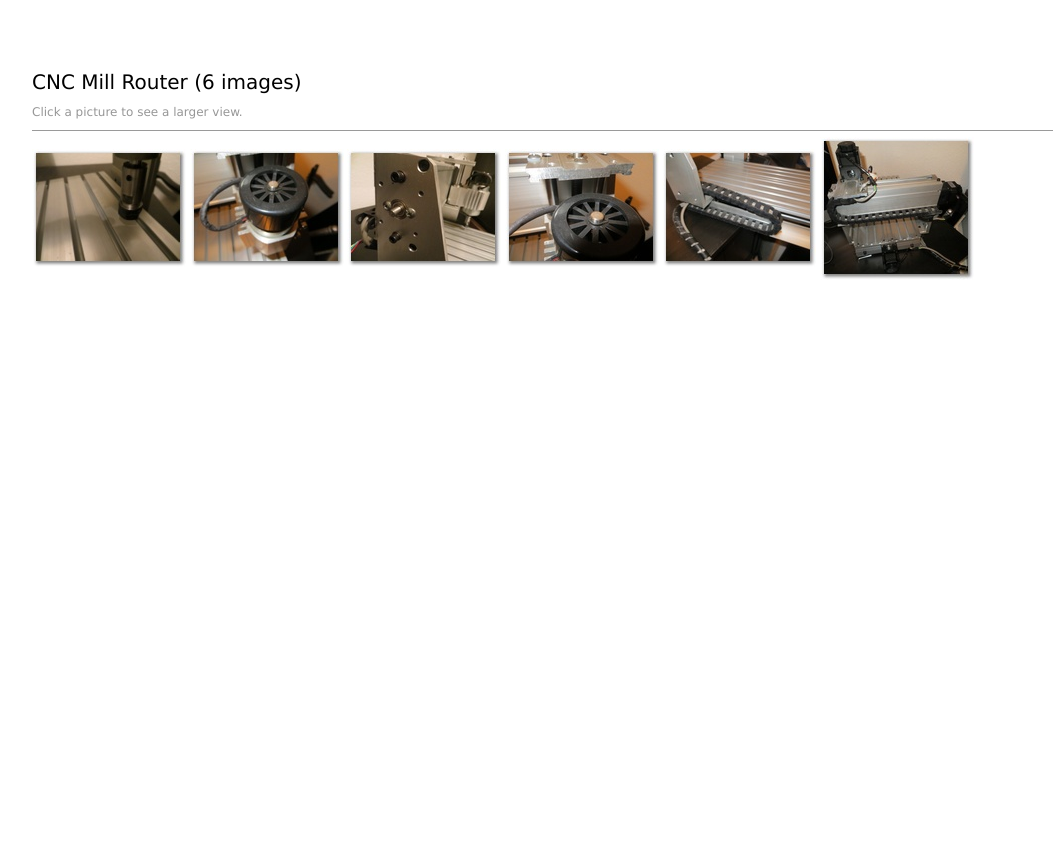
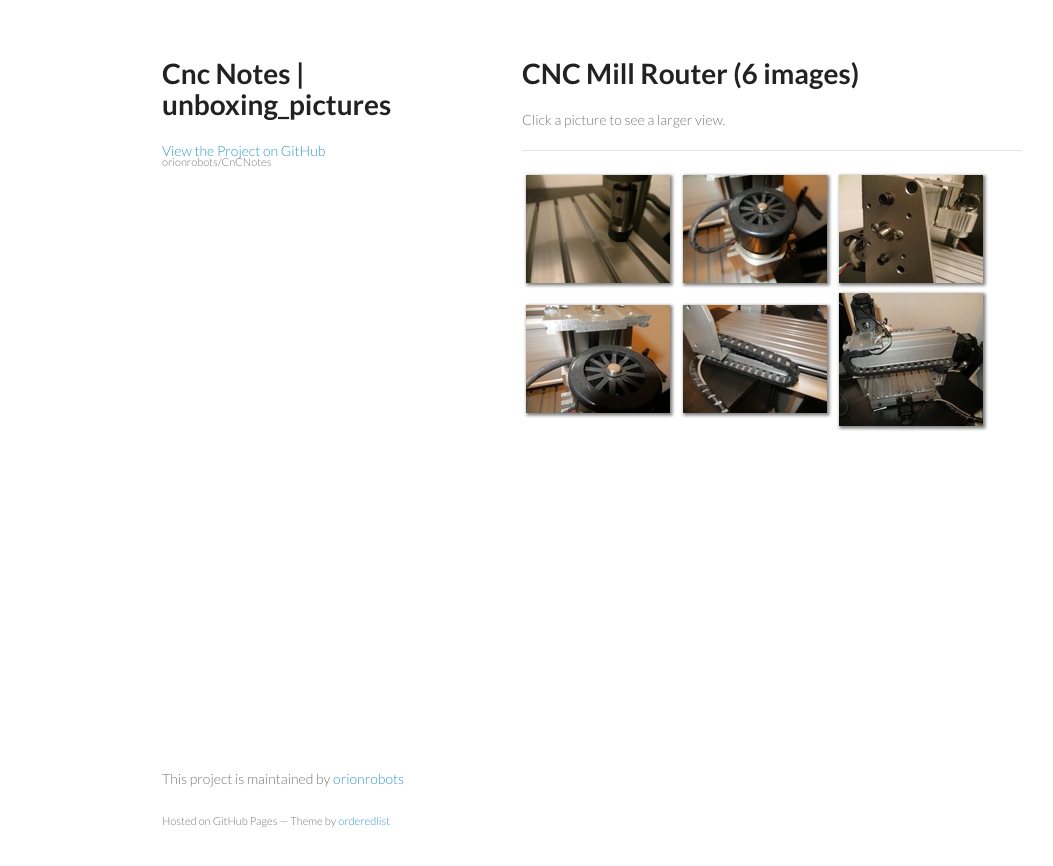
Before and after one commit to orionrobots/CnCNotes, a Jekyll site: the page built from unboxing_pictures/index.html, in a window 1280 px wide. Shown: the top 866 px of the page, without its empty margins (48-1101 px from the left). Built offline with Jekyll 4.4.1, drawn with Linux system fonts in a browser that asks for light colours.

Commit message:
Fixing layouts and paths

```diff
--- a/_config.yml
+++ b/_config.yml
@@ -1,2 +1,3 @@
 pygments: true
 title: Cnc Notes
+baseurl: http://orionrobots.github.io/CnCNotes/
--- a/_layouts/default.html
+++ b/_layouts/default.html
@@ -5,8 +5,8 @@
     <meta http-equiv="X-UA-Compatible" content="chrome=1">
     <title>{{ page.title }}</title>
 
-    <link rel="stylesheet" href="stylesheets/styles.css">
-    <link rel="stylesheet" href="stylesheets/pygment_trac.css">
+    <link rel="stylesheet" href="{{ site.baseurl }}stylesheets/styles.css">
+    <link rel="stylesheet" href="{{ site.baseurl }}stylesheets/pygment_trac.css">
     <meta name="viewport" content="width=device-width, initial-scale=1, user-scalable=no">
     <!--[if lt IE 9]>
     <script src="//html5shiv.googlecode.com/svn/trunk/html5.js"></script>
@@ -15,7 +15,7 @@
   <body>
     <div class="wrapper">
       <header>
-        <h1>{{ site.title }}|{{ page.title }}</h1>
+        <a href="{{ site.baseurl }}index.html"><h1>{{ site.title }} | {{ page.title }}</h1></a>
         <p>{{ page.description }}</p>
 
         <p class="view"><a href="https://github.com/orionrobots/CnCNotes">View the Project on GitHub <small>orionrobots/CnCNotes</small></a></p>
@@ -28,6 +28,6 @@
         <p><small>Hosted on GitHub Pages &mdash; Theme by <a href="https://github.com/orderedlist">orderedlist</a></small></p>
       </footer>
     </div>
-    <script src="javascripts/scale.fix.js"></script>
+    <script src="{{ site.baseurl }}javascripts/scale.fix.js"></script>
   </body>
 </html>
--- a/unboxing_pictures/index.html
+++ b/unboxing_pictures/index.html
@@ -1,11 +1,8 @@
-<html>
-<head>
-<meta http-equiv="Content-Type" content="text/html; charset=UTF-8">
-<title>unboxing_pictures</title>
-<link rel="stylesheet" href="style.css" type="text/css">
-</head>
-<body bgcolor="#FFFFFF" text="#000000">
-<span class="textbg">CNC Mill Router (6 images)</span><br>
+---
+layout: default
+title: unboxing_pictures
+---
+<h1>CNC Mill Router (6 images)</h1>
 <span class="textsm"></span>
 <p class="desc"><p><span class="textreg">Click a picture to see a larger view.</span><br>
 <hr size="1">
@@ -18,5 +15,3 @@
 <map name="Map">
   <area shape="rect" coords="95,1,129,44" href="frameset.htm">
 </map>
-</body>
-</html>
```
Also changed, not shown: index.md (+1 -1 lines).
